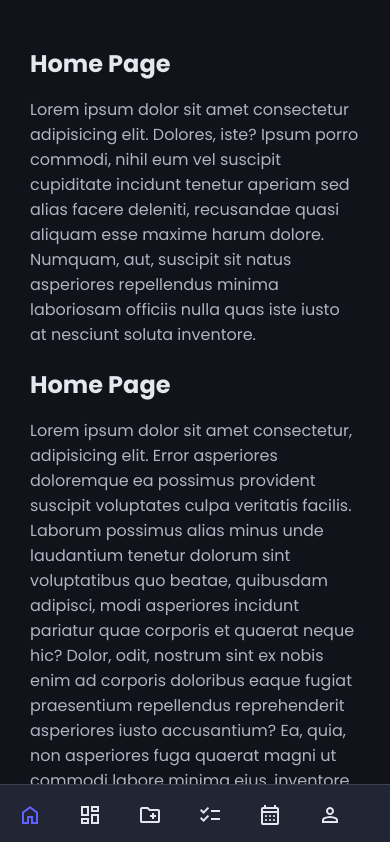
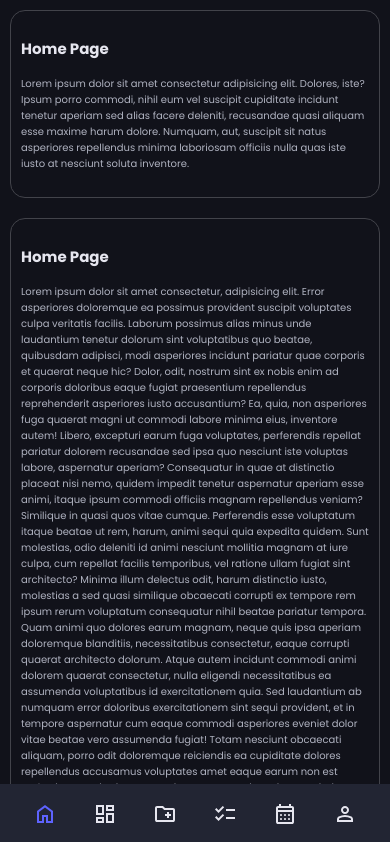
Before and after one commit to uzairkbr/DOM-Practise, a plain HTML site: page index.html in a window 390 px wide. Shown: the top 842 px of the page. Drawn offline with Linux system fonts and the light colour scheme.

```diff
--- a/style.css
+++ b/style.css
@@ -169,11 +169,12 @@ main p {
 @media (max-width: 768px) {
   body {
     grid-template-columns: 1fr;
+    font-size: 14px;
   }
 
+  main,
   .container {
-    border: none;
-    padding: 0;
+    padding: 10px;
   }
 
   #sidebar {
@@ -182,10 +183,11 @@ main p {
     width: 100%;
     max-width: 100%;
     border-right: none;
-    border-top: 1px solid var(--color-line);
     position: fixed;
     top: unset;
     bottom: 0;
+    display: flex;
+    justify-content: center;
 
     > ul {
       padding: 0;
@@ -237,5 +239,10 @@ main p {
       }
     }
   }
+}
 
+@media (max-width: 500px) {
+  body {
+    font-size: 10px;
+  }
 }
```
